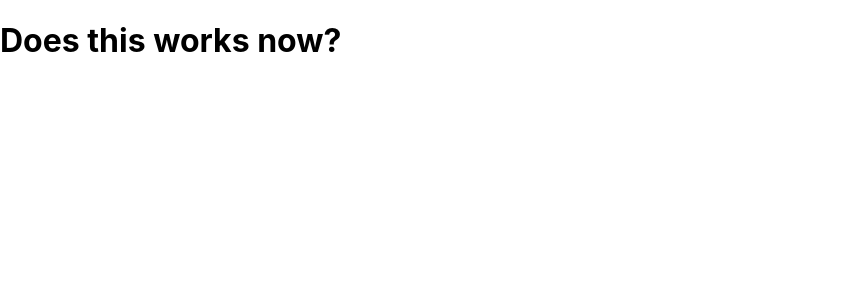
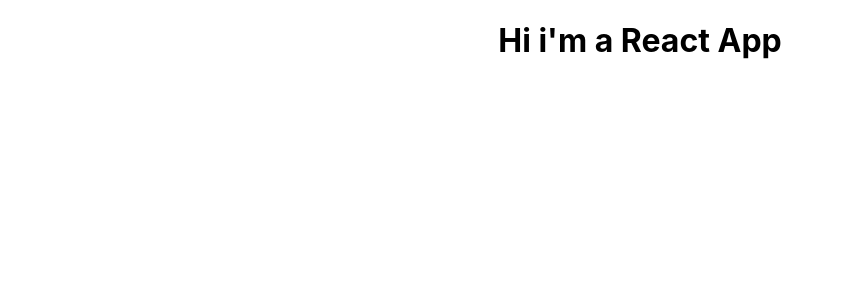
Before and after one commit to vinothsmart/react-complete-guide, a React (Create React App) app: page / in a window 1280 px wide. Shown: the top 300 px of the page, without its empty margins (0-842 px from the left). Built offline with nearby package versions, Linux system fonts and the light colour scheme; the HTML template or start-up script is replaced by a standard one.

Commit message:
app.js updated

```diff
--- a/src/App.js
+++ b/src/App.js
@@ -2,16 +2,16 @@
 import "./App.css";
 
 function App() {
-  // return (
-  //   <div className="App">
-  //     <h1>Hi i'm a React App</h1>
-  //   </div>
+  return (
+    <div className="App">
+      <h1>Hi i'm a React App</h1>
+    </div>
+  );
+  // return React.createElement(
+  //   "div",
+  //   { className: "App" },
+  //   React.createElement("h1", null, "Does this works now?")
   // );
-  return React.createElement(
-    "div",
-    null,
-    React.createElement("h1", null, "Does this works now?")
-  );
 }
 
 export default App;
```
